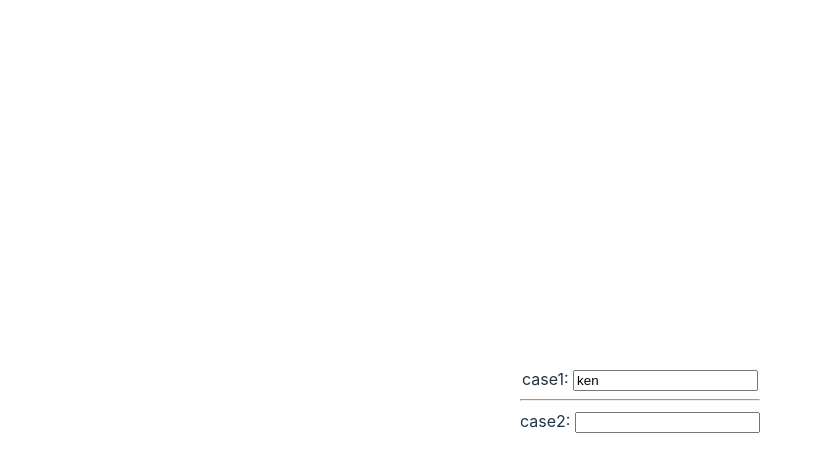
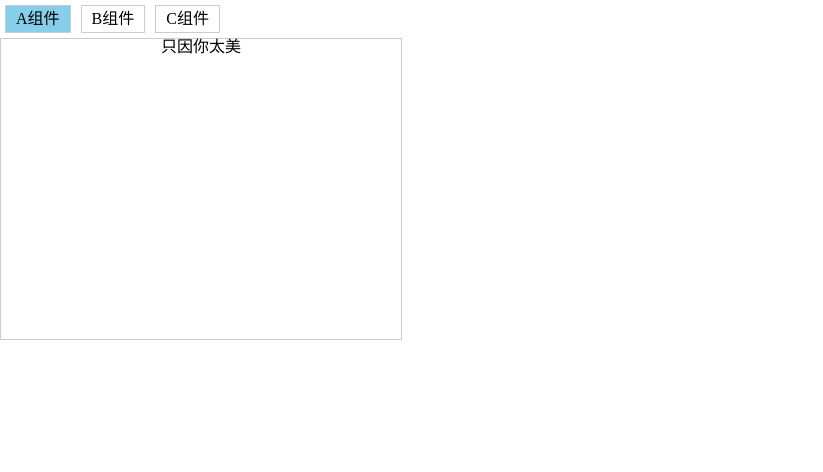
Before and after one commit to ZifengChen/vite-demo, a Vue app: page / in a window 1280 px wide. Shown: the top 472 px of the page, without its empty margins (0-823 px from the left). Built offline with nearby package versions, Linux system fonts and the light colour scheme.

Commit message:
动态组件

```diff
--- a/package.json
+++ b/package.json
@@ -13,6 +13,7 @@
   },
   "devDependencies": {
     "@vitejs/plugin-vue": "^4.0.0",
+    "less": "^4.1.3",
     "typescript": "^4.9.3",
     "vite": "^4.0.0",
     "vue-tsc": "^1.0.11"
--- a/src/App2.vue
+++ b/src/App2.vue
@@ -1,20 +1,25 @@
 <template>
 
   <div>
-    case1: <input v-model="message.foo.bar.name" type="text">
+    <div>父级</div>
     <hr>
-    case2: <input type="text">
+    <ChildVue @on-click="getName" :title="name"></ChildVue>
   </div>
 
 </template>
 
 <script setup lang='ts'>
 import { ref, reactive, watch } from 'vue'
+import ChildVue from './components/Child.vue';
+let name = 'ken'
 let message = ref({
   foo: {
     bar: { name: 'ken' }
   }
 })
+const getName = (name: string) => {
+  console.log(name, '========>父组件接收的值')
+}
 watch(message, (newVal, oldVal) => {
   console.log(newVal, oldVal);
 }, {
--- /dev/null
+++ b/src/App3.vue
@@ -0,0 +1,59 @@
+<template>
+    <div style="display: flex;">
+        <div @click="switchCom(item, index)" :class="[activeId === index ? 'active' : '']" class="tabs"
+            v-for="(item, index) in data">
+            <div>{{ item.name }}</div>
+        </div>
+    </div>
+    <component :is="comId"></component>
+</template>
+
+<script setup lang='ts'>
+import { ref, reactive, shallowRef, markRaw } from 'vue'
+import AVue from './components/A.vue';
+import BVue from './components/B.vue';
+import CVue from './components/C.vue';
+
+type A = {
+    name: string,
+    com: any
+}
+
+const comId = shallowRef(AVue)
+
+const activeId = ref(0)
+
+const data = reactive<A[]>([
+    {
+        name: 'A组件',
+        com: markRaw(AVue)
+    },
+    {
+        name: 'B组件',
+        com: markRaw(BVue)
+    },
+    {
+        name: 'C组件',
+        com: markRaw(CVue)
+    }
+])
+
+const switchCom = (item: A, index: number) => {
+    comId.value = item.com
+    activeId.value = index
+}
+
+
+</script>
+<style scoped lang="less">
+.active {
+    background-color: skyblue;
+}
+
+.tabs {
+    border: 1px solid #ccc;
+    padding: 5px 10px;
+    margin: 5px;
+    cursor: pointer;
+}
+</style>
--- /dev/null
+++ b/src/components/A.vue
@@ -0,0 +1,16 @@
+<template>
+    <div class="outer">
+        只因你太美
+    </div>
+</template>
+
+<script setup lang="ts"></script>
+
+<style>
+.outer {
+    width: 400px;
+    height: 300px;
+    text-align: center;
+    border: 1px solid #ccc;
+}
+</style>
--- /dev/null
+++ b/src/components/B.vue
@@ -0,0 +1,16 @@
+<template>
+    <div class="outer">
+        年轻人不讲武德
+    </div>
+</template>
+
+<script setup lang="ts"></script>
+
+<style>
+.outer {
+    width: 400px;
+    height: 300px;
+    text-align: center;
+    border: 1px solid #ccc;
+}
+</style>
--- /dev/null
+++ b/src/components/C.vue
@@ -0,0 +1,16 @@
+<template>
+    <div class="outer">
+        为爱冲锋
+    </div>
+</template>
+
+<script setup lang="ts"></script>
+
+<style>
+.outer {
+    width: 400px;
+    height: 300px;
+    text-align: center;
+    border: 1px solid #ccc;
+}
+</style>
--- /dev/null
+++ b/src/components/Child.vue
@@ -0,0 +1,18 @@
+<template>
+    <div>子集</div>
+    <button @click="send">给父组件传值</button>
+</template>
+
+<script setup lang="ts">
+const emit = defineEmits(['on-click'])
+
+const props = defineProps<{
+    title: string
+}>()
+
+const send = () => {
+    emit('on-click', 'kennnnn')
+}
+</script>
+
+<style lang="less"></style>
--- a/src/main.ts
+++ b/src/main.ts
@@ -1,6 +1,7 @@
 import { createApp } from 'vue';
-import './style.css';
+import './style/reset.less';
 import App from './App.vue';
 import App2 from './App2.vue';
+import App3 from './App3.vue';
 
-createApp(App2).mount('#app');
+createApp(App3).mount('#app');
--- /dev/null
+++ b/src/style/reset.less
@@ -0,0 +1,114 @@
+/* http://meyerweb.com/eric/tools/css/reset/
+   v2.0 | 20110126
+   License: none (public domain)
+*/
+
+html,
+body,
+div,
+span,
+applet,
+object,
+iframe,
+h1,
+h2,
+h3,
+h4,
+h5,
+h6,
+p,
+blockquote,
+pre,
+a,
+abbr,
+acronym,
+address,
+big,
+cite,
+code,
+del,
+dfn,
+em,
+img,
+ins,
+kbd,
+q,
+s,
+samp,
+small,
+strike,
+strong,
+sub,
+sup,
+tt,
+var,
+b,
+u,
+i,
+center,
+dl,
+dt,
+dd,
+ol,
+ul,
+li,
+fieldset,
+form,
+label,
+legend,
+table,
+caption,
+tbody,
+tfoot,
+thead,
+tr,
+th,
+td,
+article,
+aside,
+canvas,
+details,
+embed,
+figure,
+figcaption,
+footer,
+header,
+hgroup,
+menu,
+nav,
+output,
+ruby,
+section,
+summary,
+time,
+mark,
+audio,
+video {
+  margin: 0;
+  padding: 0;
+  border: 0;
+  font-size: 100%;
+  font: inherit;
+  vertical-align: baseline;
+}
+/* HTML5 display-role reset for older browsers */
+article,
+aside,
+details,
+figcaption,
+figure,
+footer,
+header,
+hgroup,
+menu,
+nav,
+section {
+  display: block;
+}
+body {
+  line-height: 1;
+}
+ol,
+ul {
+  list-style: none;
+}
```
Also changed, not shown: 1 other file (tests, documents, lock files or other folders).
